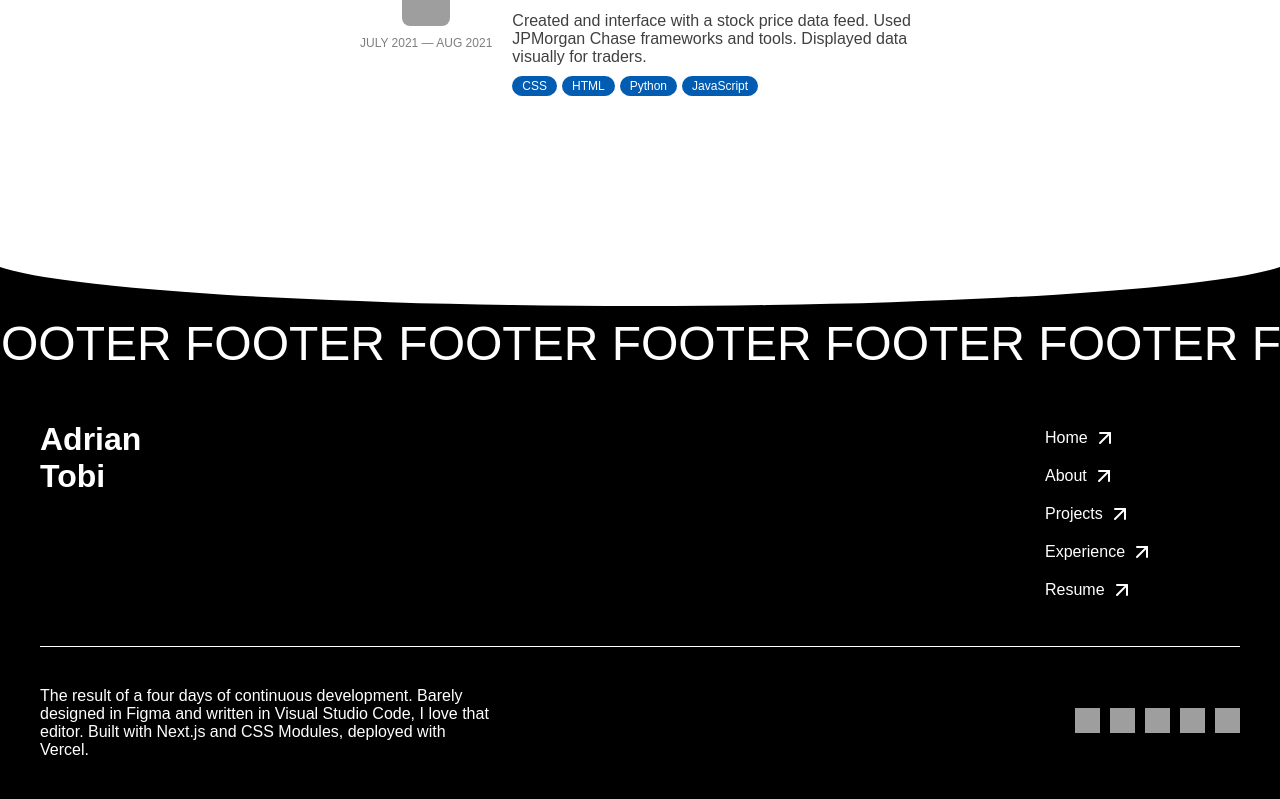
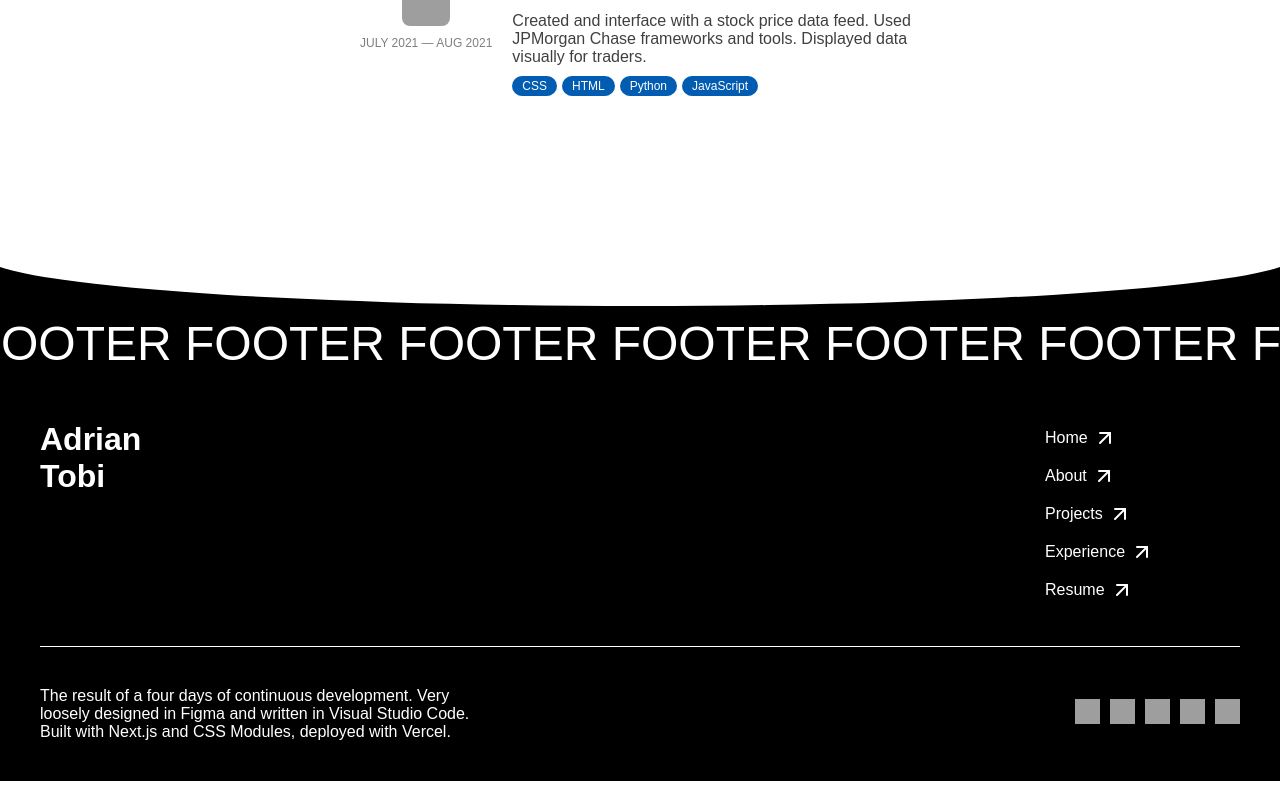
Before and after one commit to Adriantobi/dev_portfolio_v2, a Next.js app: page / in a window 1280 px wide. Shown: the part 4986-5785 px from the top of the page. Built offline with nearby package versions, Linux system fonts and the light colour scheme; grey boxes are pictures that could not be loaded; a web font is replaced by a local one.

Commit message:
Footer Rewording

```diff
--- a/components/Footer.js
+++ b/components/Footer.js
@@ -31,7 +31,7 @@ export default function Footer() {
         </div>
 
         <div className={styles.footerBottom}>
-            <footer>The result of a four days of continuous development. Barely designed in Figma and written in Visual Studio Code, I love that editor. Built with Next.js and CSS Modules, deployed with Vercel.</footer>
+            <footer>The result of a four days of continuous development. Very loosely designed in Figma and written in Visual Studio Code. Built with Next.js and CSS Modules, deployed with Vercel.</footer>
             {/* <div className={styles.displayMode}>
                 <p>Display Mode</p>
                 <input type="checkbox" id="mode" /><label for="mode"></label>
```
